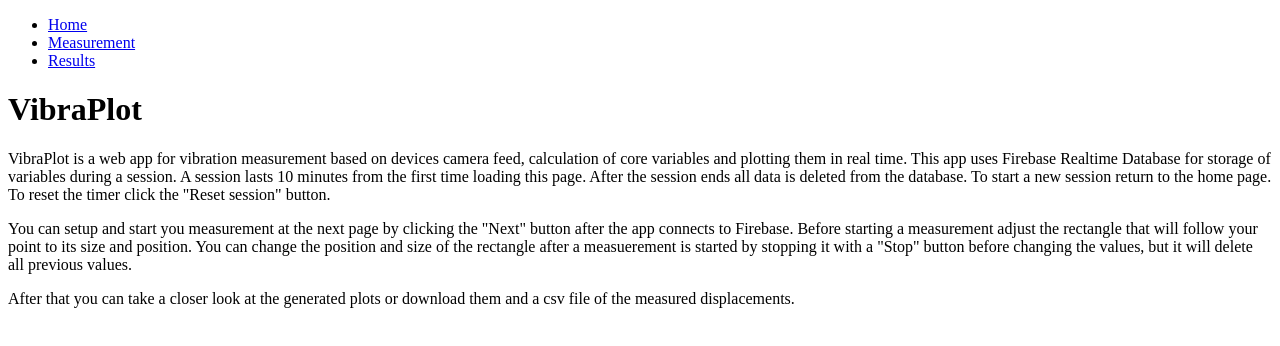
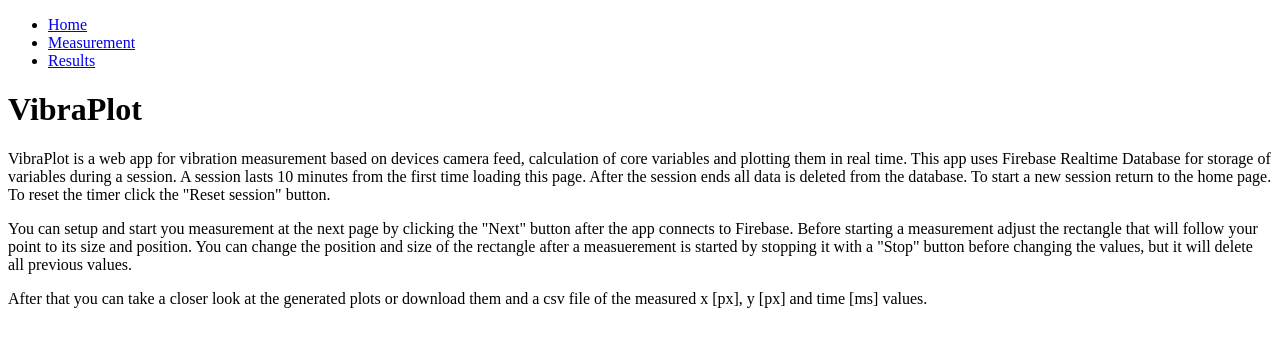
Before and after one commit to malinmac1/VibraPlot, a website with bundled scripts: page public/index.html in a window 1280 px wide. Built offline with nearby package versions, Linux system fonts and the light colour scheme; no server answers.

Commit message:
Added results page and its contents

```diff
--- a/public/index.html
+++ b/public/index.html
@@ -31,7 +31,7 @@
     <h1>VibraPlot</h1>
     <p>VibraPlot is a web app for vibration measurement based on devices camera feed, calculation of core variables and plotting them in real time. This app uses Firebase Realtime Database for storage of variables during a session. A session lasts 10 minutes from the first time loading this page. After the session ends all data is deleted from the database. To start a new session return to the home page. To reset the timer click the "Reset session" button.</p>
     <p>You can setup and start you measurement at the next page by clicking the "Next" button after the app connects to Firebase. Before starting a measurement adjust the rectangle that will follow your point to its size and position. You can change the position and size of the rectangle after a measuerement is started by stopping it with a "Stop" button before changing the values, but it will delete all previous values.</p>
-    <p>After that you can take a closer look at the generated plots or download them and a csv file of the measured displacements.</p>
+    <p>After that you can take a closer look at the generated plots or download them and a csv file of the measured x [px], y [px] and time [ms] values.</p>
     <script src="firebaseConfig.js" type="module"></script>
     <script src="sessionCreate.js" type="module"></script>
 </main>
```
